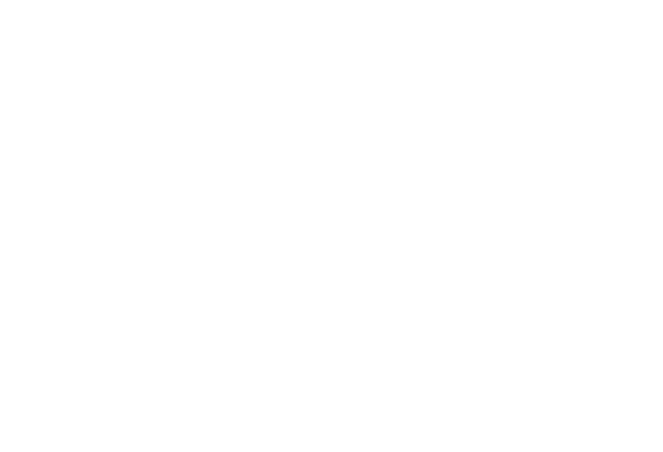
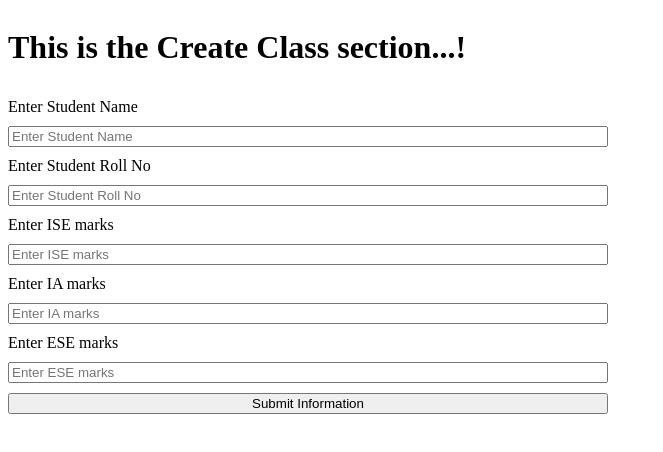
Before and after one commit to HarshNagrani9/SRMS, a React (Vite) app: page /CreateClass in a window 1280 px wide. Before the commit this address had no page. Shown: the top 452 px of the page, without its empty margins (0-663 px from the left). Built offline with nearby package versions, Linux system fonts and the light colour scheme.

Commit message:
Added sub-collection functionality to firebase firestore

```diff
--- a/src/App.jsx
+++ b/src/App.jsx
@@ -8,6 +8,7 @@ import { getAuth, onAuthStateChanged, signOut } from "firebase/auth";
 import { app } from './firebase';
 import Teachers from './components/Teachers'
 import Students from './components/Students'
+import CreateClass from './components/CreateClass'
 
 function App() {
 
@@ -53,6 +54,7 @@ function App() {
           <Route path="/Admin" element={<Admin />} />
           <Route path="/Teachers" element={<Teachers />} />
           <Route path="/Students" element={<Students />} />
+          <Route path="/CreateClass" element={<CreateClass />} />
         </Routes>
     </div>
   );
--- /dev/null
+++ b/src/components/CreateClass.jsx
@@ -0,0 +1,102 @@
+import React from "react";
+import { useState, useEffect } from "react";
+import { getAuth } from "firebase/auth"
+import { db } from "../firebase";
+import {doc, setDoc} from "firebase/firestore";
+
+function CreateClass(){
+
+    const[studentName, setStudentName] = useState("");
+    const[studentRollNo, setStudentRollNo] = useState("");
+    const [ISEMarks, setISEMarks] = useState("");
+    const [IAMarks, setIAMarks] = useState("");
+    const [ESEMarks, setESEMarks] = useState("");
+
+    const auth = getAuth();
+    const user = auth.currentUser;
+
+    function setNameForStudent(e){
+        setStudentName(e.target.value)
+    }
+    function setRollNoForStudent(e){
+        setStudentRollNo(e.target.value)
+    }
+    function setISEMarksForStudent(e){
+        setISEMarks(e.target.value)
+    }
+    function setIAMarksForStudent(e){
+        setIAMarks(e.target.value)
+    }
+    function setESEMarksForStudent(e){
+        setESEMarks(e.target.value)
+    }
+
+    async function submitStudentInfo(e){
+        e.preventDefault();
+        await setDoc(doc(db, "Teachers/"+user.uid+'/TACD'+`/${studentRollNo}`), {
+            Description :" class created"
+          });
+
+    }
+
+    useEffect(() =>{},[studentName, ISEMarks, IAMarks])
+
+    return(
+        <div className="" style={{display: "flex", flexDirection:"column", maxWidth:"600px", gap:"10px"}}>
+            <h1>This is the Create Class section...!</h1>
+
+                <label htmlFor="name">Enter Student Name  </label>
+                <input
+                type="text"
+                placeholder="Enter Student Name"
+                id="className"
+                name="className"
+                onChange={setNameForStudent}
+                value={studentName}
+                />
+
+                <label htmlFor="name">Enter Student Roll No  </label>
+                <input
+                type="text"
+                placeholder="Enter Student Roll No"
+                id="classRollNo"
+                name="classRollNo"
+                onChange={setRollNoForStudent}
+                value={studentRollNo}
+                />
+
+               <label htmlFor="name">Enter ISE marks</label>
+                <input
+                type="text"
+                placeholder="Enter ISE marks"
+                id="ISEmarks"
+                name="ISEmarks"
+                onChange={setISEMarksForStudent}
+                value={ISEMarks}
+                />
+
+                <label htmlFor="name">Enter IA marks</label>
+                <input
+                type="text"
+                placeholder="Enter IA marks"
+                id="IAmarks"
+                name="IAmarks"
+                onChange={setIAMarksForStudent}
+                value={IAMarks}
+                />
+
+                <label htmlFor="name">Enter ESE marks</label>
+                <input
+                type="text"
+                placeholder="Enter ESE marks"
+                id="ESEmarks"
+                name="ESEmarks"
+                onChange={setESEMarksForStudent}
+                value={ESEMarks}
+                />
+                <button onClick={submitStudentInfo}>Submit Information</button>
+        </div>
+    )
+}
+
+export default CreateClass
--- a/src/components/Login.jsx
+++ b/src/components/Login.jsx
@@ -55,7 +55,6 @@ const navigate = useNavigate();
       if (user) {
         const uid = user.uid;
         //console.log(uid);
-
         const querySnapshot = await getDocs(collection(db, "Teachers"));
         querySnapshot.forEach((doc) => {
         if(doc.id === user.uid){
@@ -71,7 +70,7 @@ const navigate = useNavigate();
         });
 
       } else {
-        console.log('auth');
+        navigate('/')
       }
     });
 
--- a/src/components/Teachers.jsx
+++ b/src/components/Teachers.jsx
@@ -1,13 +1,22 @@
-import React from "react";
+import React, { useState, useEffect } from "react";
 import { Navigate, useNavigate } from "react-router-dom";
 import { getAuth, signOut } from "firebase/auth";
+import { db } from "../firebase";
+import {doc, setDoc} from "firebase/firestore";
+function Teachers(){
 
-function Teachers(){
+  const[creatClassTrigger, setCreatClassTrigger] = useState(false);
+  const[createClass, setCreateClass] = useState("");
 
     const auth = getAuth();
     const user = auth.currentUser;
+    // useEffect(() => {
+
+    // })
+    console.log("user",user)
     const navigate = useNavigate();
-    function signOutbutton(){
+    function signOutbutton(e){
+      e.preventDefault();
         const auth = getAuth();
         signOut(auth).then(() => {
           // Sign-out successful.
@@ -19,12 +28,49 @@ function Teachers(){
         });
       }
 
+      function createNewClass(e){
+        e.preventDefault();
+        console.log(e);
+        setCreateClass(e.target.value);
+        console.log(createClass)
+      }
+
+      async function crateClassSubmitButton(){
+        await setDoc(doc(db, "Teachers/"+user.uid+'/'+createClass+'/Initial'), {
+          Description : createClass + " class created"
+        });
+        setCreateClass("");
+      }
+
     return (
         <div className="">
             <div className="">Hello {user.email}</div>
-              <div className="">Your user is is {user.uid}</div>
+              <div className="">Your user is {user.uid}</div>
               <button onClick={signOutbutton}>Logout</button>
-              <button>Add a class</button>
+              <button onClick={() => {navigate('/CreateClass')}}>Go to class</button>
+              <button onClick={(e) => {
+                e.preventDefault();
+                setCreatClassTrigger(!creatClassTrigger)
+                }}>Add a class</button>
+              {creatClassTrigger
+              ? <div>
+                    <form>
+                        <label htmlFor="createNewClass">Creat new class</label>
+                        <input
+                        type="text"
+                        name="createNewClass"
+                        id="createNewClass"
+                        placeholder="Enter class name"
+                        onChange={createNewClass}
+                        value = {createClass}
+                        />
+                        <div onClick={crateClassSubmitButton}>Submit</div>
+                        {/* <button>Submit</button> */}
+                        {/* <button onClick={() => {console.log(createClass)}}>Submit</button> */}
+                    </form>
+              </div>
+              : <div></div>
+              }
             </div>
     )
 }
```
